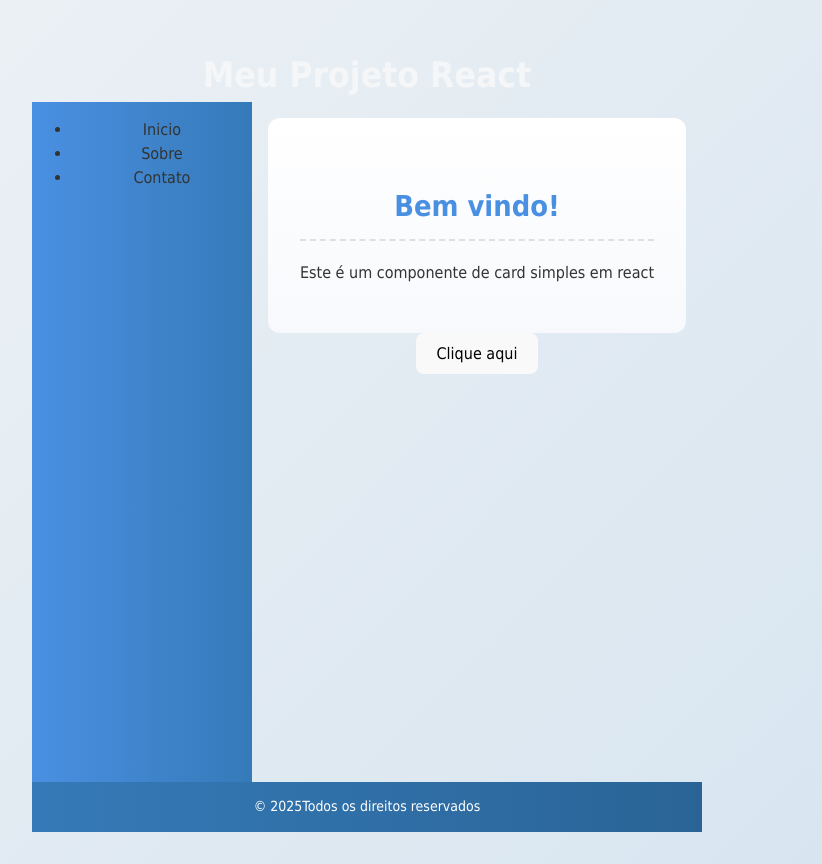
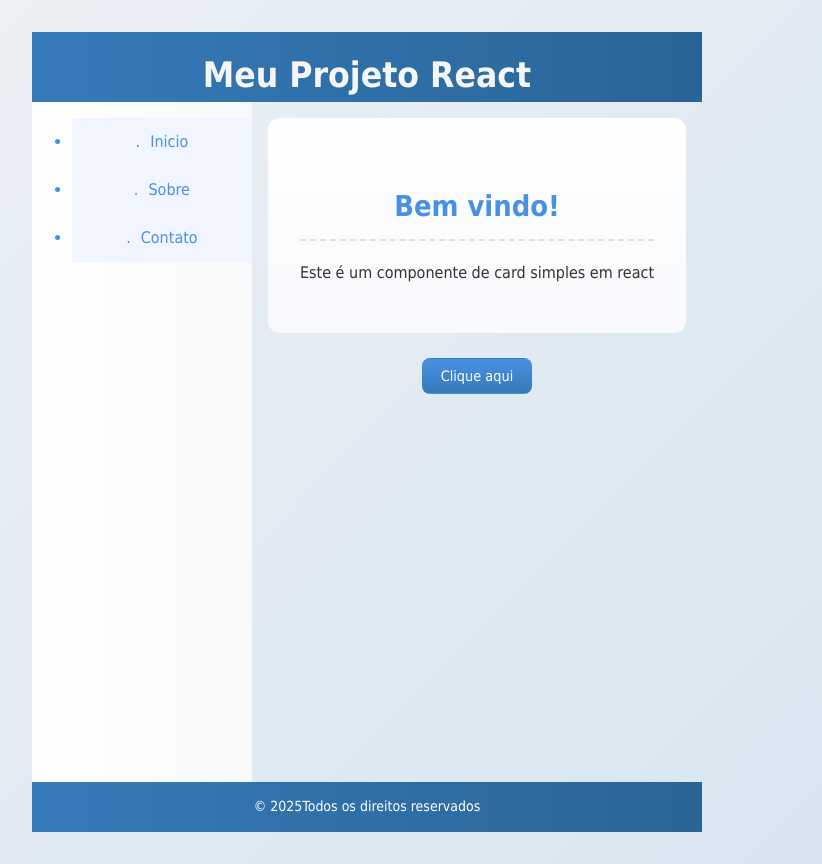
Before and after one commit to cynthiamaia/Disc.Web, a React (Vite) app in the folder meu-projeto-react/: page / in a window 1280 px wide. Shown: the whole page, without its empty margins (273-1095 px from the left). Built offline with nearby package versions, Linux system fonts and the light colour scheme.

Commit message:
üpdates

```diff
--- a/meu-projeto-react/src/App.css
+++ b/meu-projeto-react/src/App.css
@@ -24,18 +24,41 @@ body {
 }
 .menu{
   grid-area: menu;
-  background: linear-gradient(90deg, #4a90e2 0%,
-  #357ab8 100%);
+  background: linear-gradient(90deg, #ffffff 0%,
+  #f8f9fa 100%);
   padding: 25px 15 px;
 }
 /* itens do meu */
 .menu li{
-  margin:12 px 0;
- cursor: pointer;
+  margin:12 px 0; /*margem entre os itens */
+ cursor: pointer; /*para indicar clicar */
+ color: #4a90e2; /* cor do texto */
+ background-color: #f0f5ff; /* cor do fundo azul */
+ font-weight: 500; /* peso da fonte */
+ padding: 12px 15px; /* espacamento interno */
+}
+.botao {
+  background: linear-gradient(#4a90e2 0%,
+  #357ab8); /*fundo azul*/
+  color: white; /* texto branco */
+  font-size: 0.9rem; /*tamanho da fonte*/
+  margin-top: 25px;/* espaco acima do botao */
+
+}
+.menu li:hover{
+  background-color: #4a90e2;
+  color: white;
+  transform: translateX(5px)
+}
+/* marcadores personalizado */
+.menu li:before{
+  content: ".";
+  margin-right: 10px;
+  color: inherit; /*herda a cor do elemento pai */
 }
 .header {
-  background: linear-gradient(90deg #6ba6ea 0%,
-   #357ab8 100%);
+  background: linear-gradient(90deg, #357ab8 0%,
+             #2a6496 100%);
   /* cor de fundo azul para o cabecalho */
   align-items: center;
 /* alinha itens verticalmente ao centro */
@@ -51,6 +74,11 @@ color: white;
    border-radius: 12px; /* cantos arredondados */
    box-shadow: 0 5px 15 px rgba(0,0,0,0.8);
    /* sombra suave */
+}
+/*efeito houver para o card */
+.card:hover {
+transform: translateY(-5px);
+
 }
 
 h2 {
```
